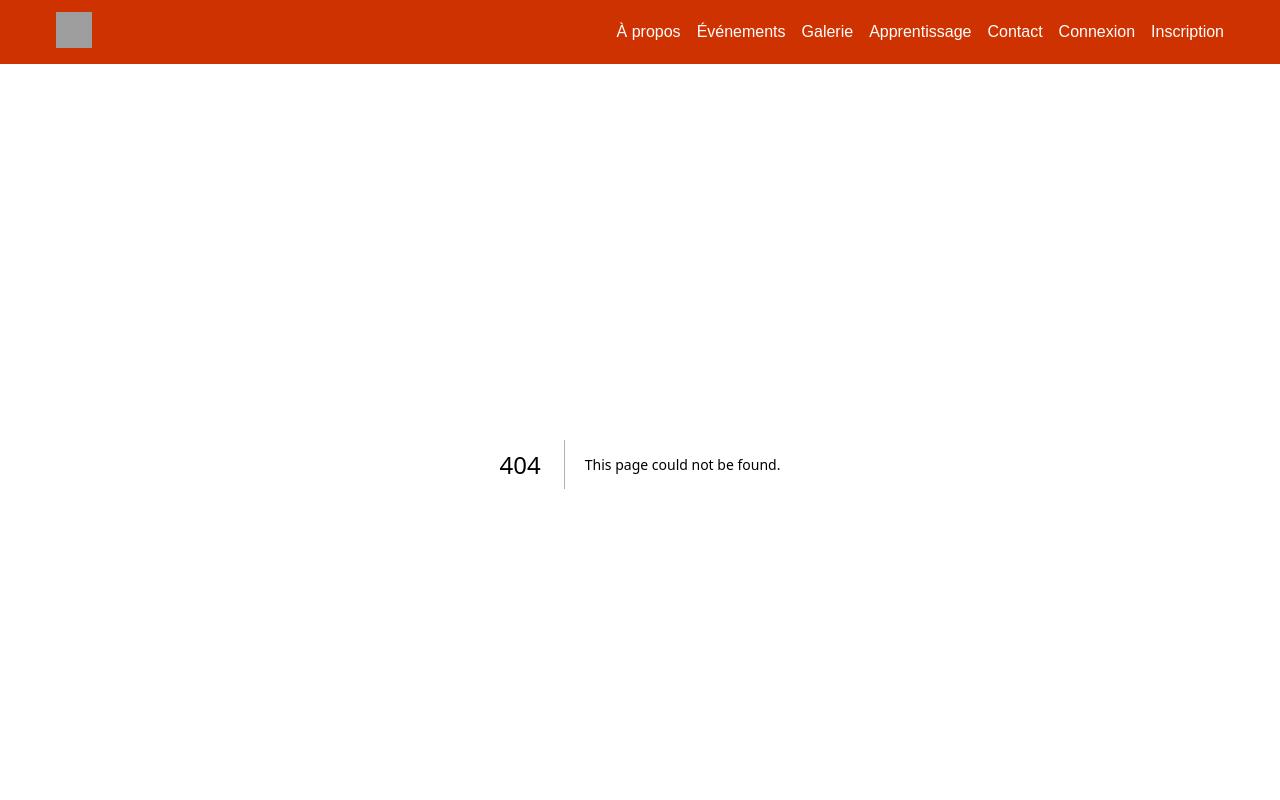
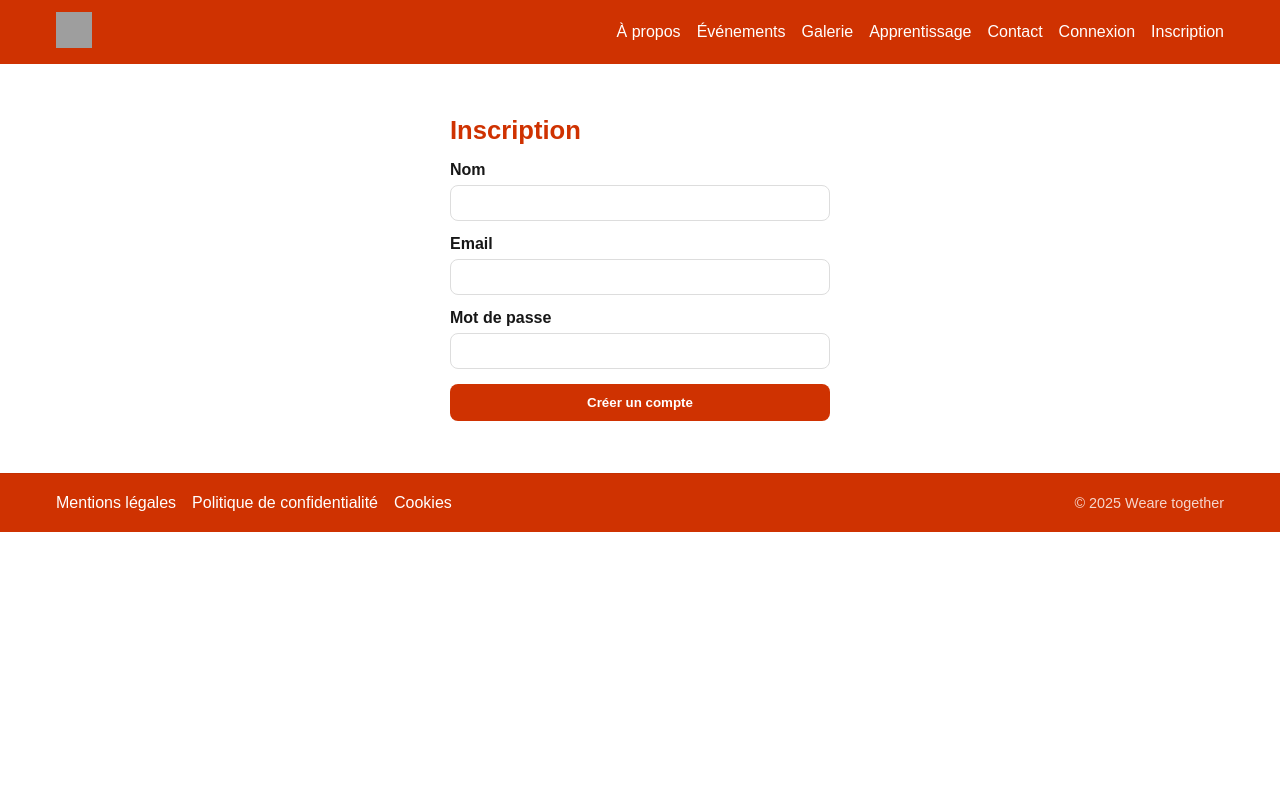
Before and after one commit to nivorako/w2g, a Next.js app: page /register in a window 1280 px wide. Before the commit this address had no page. Shown: the top 800 px of the page. Built offline with nearby package versions, Linux system fonts and the light colour scheme; grey boxes are pictures that could not be loaded.

Commit message:
create login and signin page

```diff
--- a/package.json
+++ b/package.json
@@ -11,13 +11,17 @@
         "format:check": "prettier --check ."
     },
     "dependencies": {
+        "@prisma/client": "^6.16.1",
+        "bcrypt": "^6.0.0",
         "next": "15.5.3",
+        "next-auth": "^4.24.11",
         "react": "19.1.0",
         "react-dom": "19.1.0",
         "styled-components": "^6.1.19"
     },
     "devDependencies": {
         "@eslint/eslintrc": "^3",
+        "@types/bcrypt": "^6.0.0",
         "@types/node": "^20",
         "@types/react": "^19",
         "@types/react-dom": "^19",
@@ -25,6 +29,7 @@
         "eslint-config-next": "15.5.3",
         "eslint-config-prettier": "^9",
         "prettier": "^3",
+        "prisma": "^6.16.1",
         "typescript": "^5"
     }
 }
--- /dev/null
+++ b/src/app/(auth)/register/page.tsx
@@ -0,0 +1,109 @@
+"use client";
+
+import { FormEvent, useState } from "react";
+import { signIn } from "next-auth/react";
+import { useRouter } from "next/navigation";
+import styled from "styled-components";
+
+const Wrapper = styled.main`
+  max-width: 420px;
+  margin: 2rem auto;
+  padding: 1.25rem;
+`;
+
+const Title = styled.h1`
+  font-size: 1.6rem;
+  margin-bottom: 1rem;
+  color: var(--primary, #cf3201);
+`;
+
+const Field = styled.div`
+  display: flex;
+  flex-direction: column;
+  gap: 0.35rem;
+  margin-bottom: 0.9rem;
+
+  label { font-weight: 600; }
+  input {
+    padding: 0.6rem 0.7rem;
+    border: 1px solid #ddd;
+    border-radius: 8px;
+  }
+`;
+
+const Btn = styled.button`
+  width: 100%;
+  padding: 0.7rem 1rem;
+  border: none;
+  border-radius: 8px;
+  background: var(--primary, #cf3201);
+  color: #fff;
+  font-weight: 700;
+  cursor: pointer;
+`;
+
+const ErrorMsg = styled.p`
+  color: #b00020;
+  margin: 0.5rem 0 0.75rem;
+`;
+
+export default function RegisterPage() {
+  const router = useRouter();
+  const [name, setName] = useState("");
+  const [email, setEmail] = useState("");
+  const [password, setPassword] = useState("");
+  const [loading, setLoading] = useState(false);
+  const [error, setError] = useState<string | null>(null);
+
+  async function onSubmit(e: FormEvent) {
+    e.preventDefault();
+    setError(null);
+    setLoading(true);
+    try {
+      const res = await fetch("/api/register", {
+        method: "POST",
+        headers: { "Content-Type": "application/json" },
+        body: JSON.stringify({ name, email, password }),
+      });
+
+      if (!res.ok) {
+        const data = await res.json().catch(() => ({}));
+        throw new Error(data?.error || "Inscription échouée");
+      }
+
+      // Auto sign-in after registration
+      const login = await signIn("credentials", { email, password, redirect: false, callbackUrl: "/" });
+      if (login?.error) {
+        router.push("/login");
+      } else {
+        router.replace("/");
+      }
+    } catch (err: any) {
+      setError(err?.message ?? "Erreur inconnue");
+    } finally {
+      setLoading(false);
+    }
+  }
+
+  return (
+    <Wrapper>
+      <Title>Inscription</Title>
+      <form onSubmit={onSubmit}>
+        <Field>
+          <label htmlFor="name">Nom</label>
+          <input id="name" value={name} onChange={(e) => setName(e.target.value)} />
+        </Field>
+        <Field>
+          <label htmlFor="email">Email</label>
+          <input id="email" type="email" value={email} onChange={(e) => setEmail(e.target.value)} required />
+        </Field>
+        <Field>
+          <label htmlFor="password">Mot de passe</label>
+          <input id="password" type="password" value={password} onChange={(e) => setPassword(e.target.value)} required />
+        </Field>
+        {error && <ErrorMsg>{error}</ErrorMsg>}
+        <Btn type="submit" disabled={loading}>{loading ? "Création…" : "Créer un compte"}</Btn>
+      </form>
+    </Wrapper>
+  );
+}
--- /dev/null
+++ b/src/app/api/register/route.ts
@@ -0,0 +1,31 @@
+import { NextResponse } from "next/server";
+import { prisma } from "@/lib/prisma";
+import bcrypt from "bcrypt";
+
+export const runtime = "nodejs";
+
+export async function POST(req: Request) {
+  try {
+    const { name, email, password } = await req.json();
+
+    if (!email || !password) {
+      return NextResponse.json({ error: "Email et mot de passe requis" }, { status: 400 });
+    }
+
+    const exists = await prisma.user.findUnique({ where: { email } });
+    if (exists) {
+      return NextResponse.json({ error: "Un compte existe déjà avec cet email" }, { status: 409 });
+    }
+
+    const passwordHash = await bcrypt.hash(password, 10);
+    const user = await prisma.user.create({
+      data: { name: name ?? null, email, passwordHash },
+      select: { id: true, email: true, name: true },
+    });
+
+    return NextResponse.json(user, { status: 201 });
+  } catch (e) {
+    console.error(e);
+    return NextResponse.json({ error: "Erreur serveur" }, { status: 500 });
+  }
+}
--- a/src/app/layout.tsx
+++ b/src/app/layout.tsx
@@ -2,6 +2,7 @@ import type { Metadata } from "next";
 import { Geist, Geist_Mono } from "next/font/google";
 import "./globals.css";
 import StyledComponentsRegistry from "./StyledComponentsRegistry";
+import Providers from "./providers";
 import Header from "@/components/Header";
 import Footer from "@/components/Footer";
 
@@ -34,9 +35,11 @@ export default function RootLayout({
         <html lang="en">
             <body className={`${geistSans.variable} ${geistMono.variable}`}>
                 <StyledComponentsRegistry>
-                    <Header />
-                    {children}
-                    <Footer />
+                    <Providers>
+                        <Header />
+                        {children}
+                        <Footer />
+                    </Providers>
                 </StyledComponentsRegistry>
             </body>
         </html>
--- /dev/null
+++ b/src/app/providers.tsx
@@ -0,0 +1,8 @@
+"use client";
+
+import { SessionProvider } from "next-auth/react";
+import { ReactNode } from "react";
+
+export default function Providers({ children }: { children: ReactNode }) {
+  return <SessionProvider>{children}</SessionProvider>;
+}
--- a/src/components/Header.tsx
+++ b/src/components/Header.tsx
@@ -62,10 +62,22 @@ const Nav = styled.nav<{ $open: boolean }>`
         a {
             color: var(--ink, #5a3a2a);
             font-size: 1.1rem;
+            -webkit-tap-highlight-color: rgba(207, 50, 1, 0.15);
         }
 
         a:hover {
             color: var(--primary, #cf3201);
+        }
+
+        /* Touch feedback (mobile doesn't trigger :hover reliably) */
+        a:active {
+            color: var(--primary, #cf3201);
+        }
+
+        /* Keyboard accessibility on mobile/desktop */
+        a:focus-visible {
+            outline: 2px solid var(--primary, #cf3201);
+            outline-offset: 2px;
         }
     }
 `;
--- /dev/null
+++ b/src/lib/prisma.ts
@@ -0,0 +1,12 @@
+import { PrismaClient } from "@prisma/client";
+
+// Prevent multiple instances of Prisma Client in dev/hot-reload
+const globalForPrisma = global as unknown as { prisma?: PrismaClient };
+
+export const prisma =
+  globalForPrisma.prisma ||
+  new PrismaClient({
+    log: ["warn", "error"],
+  });
+
+if (process.env.NODE_ENV !== "production") globalForPrisma.prisma = prisma;
--- a/tsconfig.json
+++ b/tsconfig.json
@@ -22,6 +22,6 @@
             "@/*": ["./src/*"]
         }
     },
-    "include": ["next-env.d.ts", "**/*.ts", "**/*.tsx", ".next/types/**/*.ts"],
+    "include": ["next-env.d.ts", "**/*.ts", "**/*.tsx", "**/*.d.ts", ".next/types/**/*.ts"],
     "exclude": ["node_modules"]
 }
```
Also changed, not shown: src/app/(auth)/login/page.tsx (added, +95 -0 lines), src/app/api/auth/[...nextauth]/route.ts (added, +8 -0 lines), src/lib/auth.ts (added, +50 -0 lines), src/types/next-auth.d.ts (added, +22 -0 lines), 2 other files (tests, documents, lock files or other folders).
